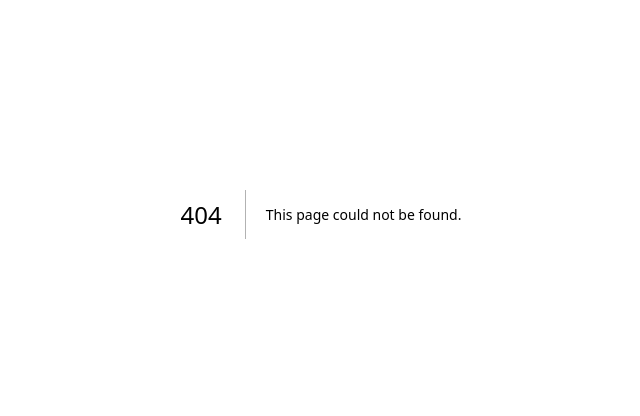
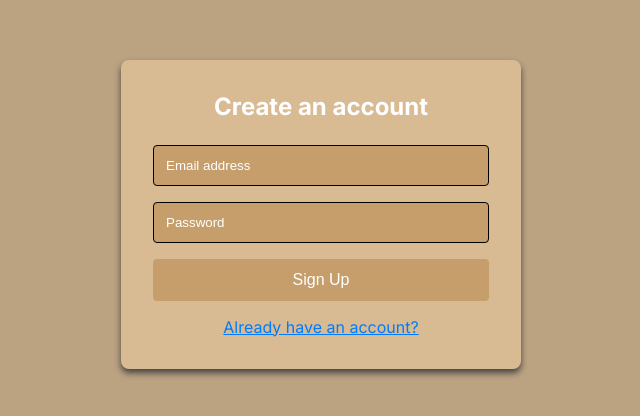
Before and after one commit to AbdurraoufE/ratemyprof, a Next.js app: page /signup in a window 1280 px wide. Before the commit this address had no page. Shown: the part 186-602 px from the top of the page, without its empty margins (319-959 px from the left). Built offline with nearby package versions, Linux system fonts and the light colour scheme; no server answers.

Commit message:
added signin and signup page

```diff
--- a/app/globals.css
+++ b/app/globals.css
@@ -3,3 +3,181 @@
   padding: 0;
   margin: 0;
 }
+
+body {
+  font-family: "Roboto", sans-serif;
+  background-color: #525252; /* Dark background color */
+  color: #f4f4f9; /* Light text color */
+}
+
+/* Reset some default browser styles */
+* {
+  margin: 0;
+  padding: 0;
+  box-sizing: border-box;
+}
+
+body {
+  background-color: #2f455c; /* Background color for the whole page */
+  color: #ffffff;
+  display: flex;
+  justify-content: center;
+  align-items: center;
+  height: 100vh;
+  overflow: hidden; /* Prevents scrolling */
+}
+
+/* Sign-Up Page Styles */
+.sign-up-container {
+  min-height: 100vh;
+  display: flex;
+  justify-content: center;
+  align-items: center;
+  padding: 1rem;
+  background-color: #bba281; /* Dark background color */
+  width: 100%; /* Ensure full width */
+}
+
+/* Box styling for the sign-up form */
+.sign-up-box {
+  background-color: #d8ba93; /* Slightly lighter background */
+  padding: 2rem;
+  border-radius: 8px;
+  box-shadow: 0 4px 6px rgb(68, 68, 68);
+  max-width: 400px;
+  width: 100%;
+}
+
+/* Title styling */
+.sign-up-title {
+  font-size: 1.5rem;
+  margin-bottom: 1.5rem;
+  text-align: center;
+  font-weight: bold;
+}
+
+/* Form styling */
+.sign-up-form {
+  display: flex;
+  flex-direction: column;
+}
+
+/* Input styling */
+.sign-up-input {
+  padding: 0.75rem;
+  margin-bottom: 1rem;
+  border: 1px solid #000000; /* Darker border */
+  border-radius: 4px;
+  background-color: #c59e6b; /* Match box background */
+  color: #000000; /* Light text color */
+}
+
+.sign-up-input::placeholder {
+  color: #ffffff; /* Placeholder color */
+}
+
+/* Button styling */
+.sign-up-button {
+  padding: 0.75rem;
+  border: none;
+  border-radius: 4px;
+  background-color: #c59e6b;
+  color: #ffffff;
+  font-size: 1rem;
+  cursor: pointer;
+  transition: background-color 0.3s ease;
+}
+
+.sign-up-button:hover {
+  background-color: #be9257;
+}
+
+/* Sign-in page styles */
+.sign-in-container {
+  min-height: 100vh;
+  display: flex;
+  justify-content: center;
+  align-items: center;
+  width: 100%;
+  background-color: #bba281;
+}
+
+/* Box for the signin page */
+.sign-in-box {
+  background-color: #d8ba93;
+  padding: 2rem;
+  border-radius: 10px;
+  box-shadow: 0 4px 6px rgb(68, 68, 68);
+  width: 100%;
+  max-width: 400px;
+}
+
+/* Title styling */
+.sign-in-title {
+  font-size: 1.5rem;
+  margin-bottom: 1rem;
+  text-align: center;
+}
+
+/* Form styling */
+.sign-in-form {
+  display: flex;
+  flex-direction: column;
+}
+
+/* Input styling */
+.sign-in-input {
+  padding: 0.75rem;
+  margin-bottom: 1rem;
+  border: 1px solid #000000; /* Darker border */
+  border-radius: 4px;
+  background-color: #c59e6b; /* Match box background */
+  color: #ffffff; /* Light text color */
+}
+
+.sign-in-input::placeholder {
+  color: #ffffff; /* Placeholder color */
+}
+
+/* Button styling */
+.sign-in-button {
+  background-color: #c59e6b;
+  color: #ffffff;
+  border: none;
+  padding: 0.75rem;
+  border-radius: 5px;
+  font-size: 1rem;
+  cursor: pointer;
+  transition: background-color 0.3s ease;
+}
+
+.sign-in-button:hover {
+  background-color: #be9257;
+}
+
+/* Loading and error messages */
+p {
+  margin-top: 1rem;
+  text-align: center;
+  font-size: 1rem;
+}
+
+
+/* Already have an account button */
+.already-account {
+  cursor: pointer; /* Change cursor to pointer to indicate it's clickable */
+  color: #007bff; /* Change color to a typical link color */
+  text-decoration: underline; /* Add underline to mimic link appearance */
+  font-size: 16px; /* Adjust font size as needed */
+}
+
+.already-account:hover {
+  color: #0056b3; /* Darker color on hover for better UX */
+}
+
+.navbar {
+  position: fixed;
+  top: 0;
+  left: 0;
+  width: 100%;
+}
--- /dev/null
+++ b/app/signup/page.js
@@ -0,0 +1,80 @@
+"use client";
+import { useState } from 'react';
+import { useCreateUserWithEmailAndPassword } from "react-firebase-hooks/auth";
+import { auth } from "@/app/firebase/config";
+import { useRouter } from "next/navigation";
+
+const SignUp = () => {
+  const [email, setEmail] = useState('');
+  const [password, setPassword] = useState('');
+  const [error, setError] = useState('');
+
+  const [
+    createUserWithEmailAndPassword,
+    user,
+    loading,
+    authError
+  ] = useCreateUserWithEmailAndPassword(auth);
+
+  const router = useRouter();
+
+  const handleSignUp = async (event) => {
+    event.preventDefault();
+    setError('');
+
+    if (password.length < 6) {
+      setError('Password should be at least 6 characters long.');
+      return;
+    }
+
+    try {
+      const res = await createUserWithEmailAndPassword(email, password);
+      console.log({ res });
+      sessionStorage.setItem("user", true);
+      setEmail("");
+      setPassword("");
+
+      // Redirect to sign-in page after successful signup
+      router.push("/signin");
+    } catch (e) {
+      console.error(e);
+    }
+  };
+
+  return (
+    <div className="sign-up-container">
+      <div className="sign-up-box">
+        <h2 className="sign-up-title">Create an account</h2>
+        <form className="sign-up-form" onSubmit={handleSignUp}>
+          <input
+            type="email"
+            placeholder="Email address"
+            className="sign-up-input"
+            value={email}
+            onChange={(e) => setEmail(e.target.value)}
+            required
+          />
+          <input
+            type="password"
+            placeholder="Password"
+            className="sign-up-input"
+            value={password}
+            onChange={(e) => setPassword(e.target.value)}
+            required
+          />
+          <button type="submit" className="sign-up-button">
+            Sign Up
+          </button>
+          <p className="already-account" onClick={() => router.push("/signin")}>
+            Already have an account?
+          </p>
+        </form>
+        {loading && <p>Loading...</p>}
+        {error && <p>Error: {error}</p>}
+        {authError && <p>Error: {authError.message}</p>}
+      </div>
+    </div>
+  );
+};
+
+export default SignUp;
--- a/package.json
+++ b/package.json
@@ -20,6 +20,7 @@
     "openai": "^4.56.0",
     "react": "^18.3.1",
     "react-dom": "^18.3.1",
+    "react-firebase-hooks": "^5.1.1",
     "react-router-dom": "^6.26.1"
   },
   "devDependencies": {
```
Also changed, not shown: app/page.js (+32 -1 lines), app/signin/page.js (added, +65 -0 lines), 1 other file (tests, documents, lock files or other folders).
